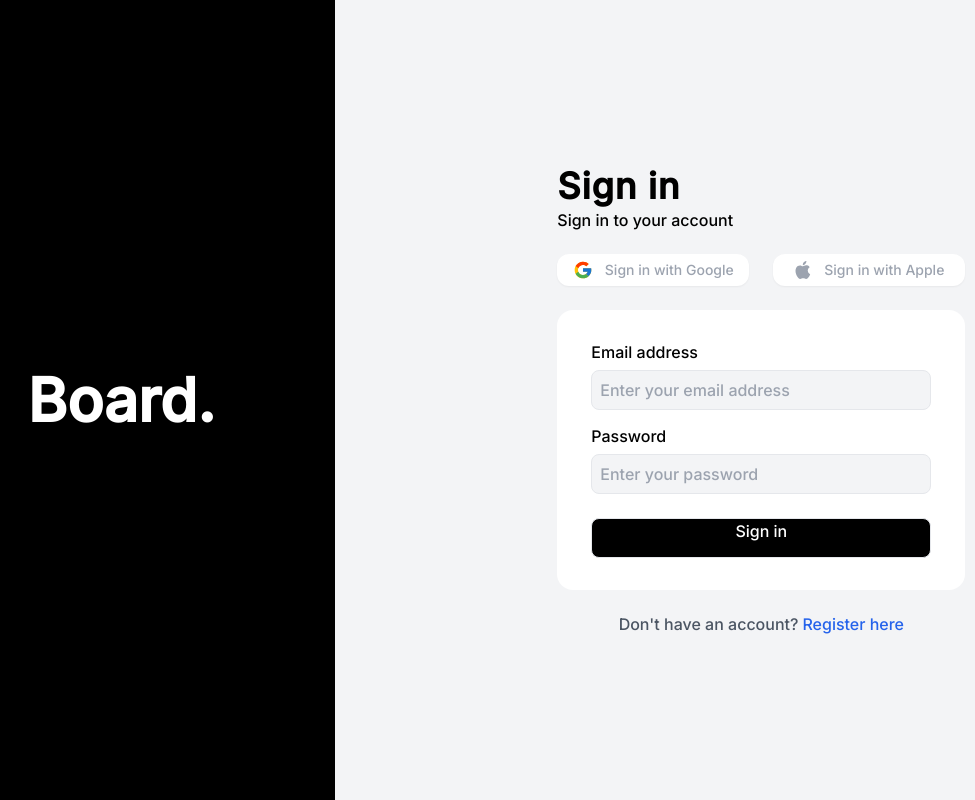
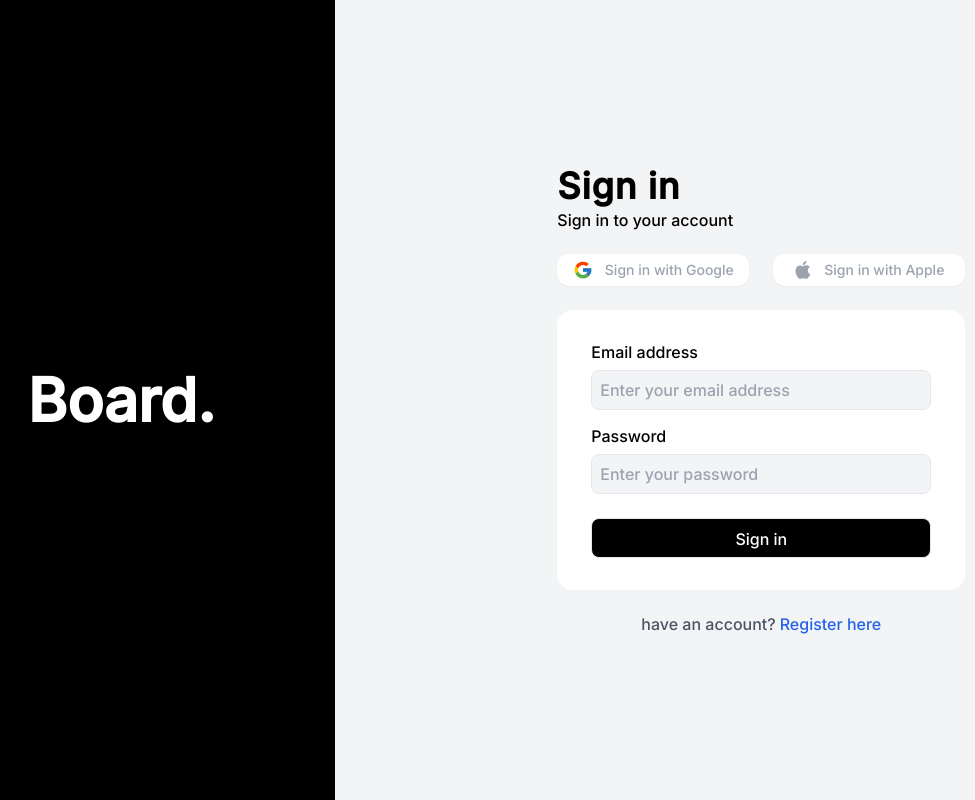
Before and after one commit to Prathmesh410/Task-listed, a React (Create React App) app in the folder frontend/: page / in a window 1280 px wide. Shown: the whole page, without its empty margins (92-1067 px from the left). Built offline with nearby package versions, Linux system fonts and the light colour scheme.

Commit message:
Signin Page changes

```diff
--- a/frontend/src/components/SigninPage/Signin.js
+++ b/frontend/src/components/SigninPage/Signin.js
@@ -21,7 +21,8 @@ function Signin() {
       console.log(user);
     });
   };
-  const handleResister = () =>{
+  const handleResister = (e) =>{
+
     setRegister(true);
   }
   console.log(register);
@@ -55,7 +56,7 @@ function Signin() {
       </div>
         <SigninForm register = {register} setRegister = {setRegister}/>
         <div className='flex mt-6 item-center justify-center' >
-          <p className="font-small text-base leading-5 font-light text-gray-600">Don't have an account?</p>
+          <p className="font-small text-base leading-5 font-light text-gray-600" > have an account?</p>
           <p className="font-small text-base leading-5 font-light text-blue-600 ml-1 cursor-pointer" onClick={handleResister}>Register here</p>
         </div>
     </div>
--- a/frontend/src/components/SigninPage/SigninForm.js
+++ b/frontend/src/components/SigninPage/SigninForm.js
@@ -1,6 +1,7 @@
 import { createUserWithEmailAndPassword, signInWithEmailAndPassword } from 'firebase/auth'
 import React, { useState } from 'react'
 import { auth } from '../firebase'
+import { useNavigate } from 'react-router-dom';
 import { toast, ToastContainer } from 'react-toastify';
 import 'react-toastify/dist/ReactToastify.css';
 
@@ -9,6 +10,8 @@ import 'react-toastify/dist/ReactToastify.css';
 function SigninForm({register,setRegister}) {
   const [email,setEmail] = useState("");
   const [password,setPassword] = useState("");
+  const [secondPassword,setSecondPassword] = useState("");
+  const navigate = useNavigate();
 
 
   const ReEnterPassword = () => {
@@ -18,7 +21,7 @@ function SigninForm({register,setRegister}) {
               <input type="password"
                className="bg-gray-100 border
                  rounded-lg w-full h-10 px-2 mt-2 outline-none"
-                placeholder="Enter your password"/>
+                placeholder="Enter your password" onChange={(e) =>setSecondPassword(e.target.value)}/>
       </div>
     )
   }
@@ -26,11 +29,13 @@ function SigninForm({register,setRegister}) {
 
   const handleSubmit = (e) => {
     e.preventDefault();
+    if(password !== secondPassword) return toast("password don't match")
     if(register){
+
       createUserWithEmailAndPassword(auth,email,password)
       .then((data) =>{
         console.log(data);
-        toast.success('Sign-up successful!');
+        toast('Sign-up successful!');
         setRegister(false)
       }).catch((error)=>{
         toast.success(error?.code);
@@ -38,8 +43,10 @@ function SigninForm({register,setRegister}) {
 
     }
     else {
+
       signInWithEmailAndPassword(auth, email,password).then((data) => {
         toast("Sign-in successful!")
+        navigate('/home');
       })
       .catch((error) => {
         toast.success(error?.code);
@@ -73,11 +80,11 @@ function SigninForm({register,setRegister}) {
 
              <div className="bg-black border
                rounded-lg w-full h-10 px-2 mt-6 text-white justify-center
-               items-center text-center cursor-pointer"
-               onClick={handleSubmit}>{register ? 'Sign up' : 'Sign in'}</div>
+               items-center text-center cursor-pointer pt-2 font-medium"
+               onClick={handleSubmit} >{register ? 'Sign up' : 'Sign in'}</div>
         </div>
     </div>
   )
 }
 
-export default SigninForm
+export default SigninForm;
```
